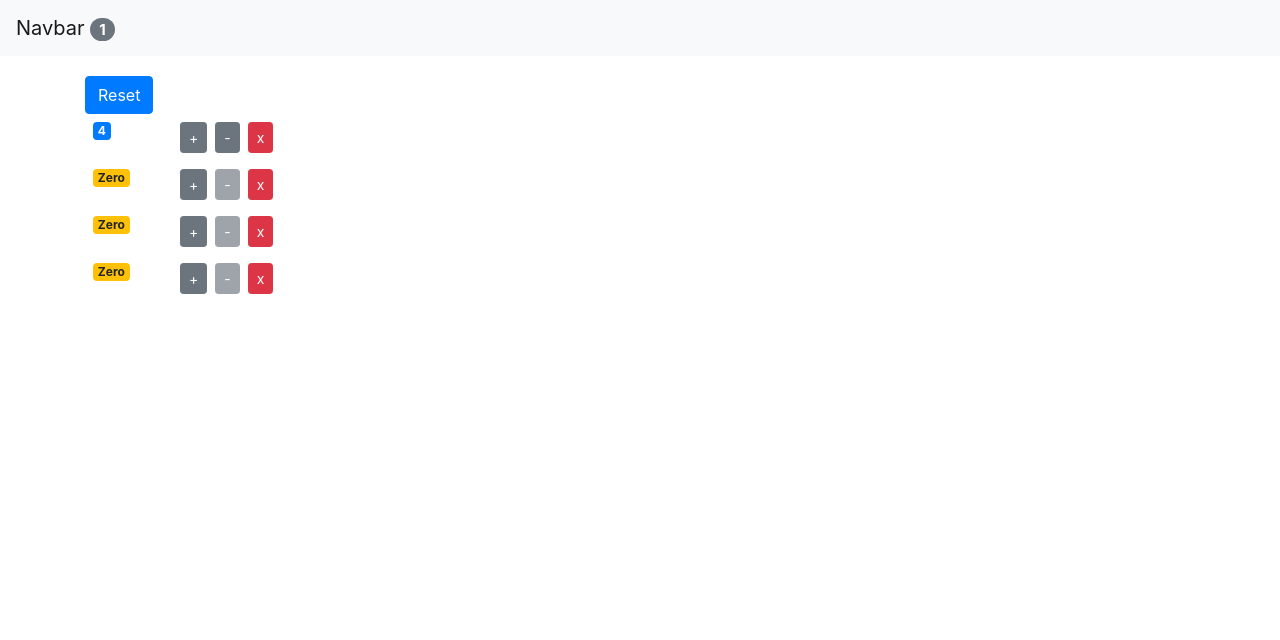
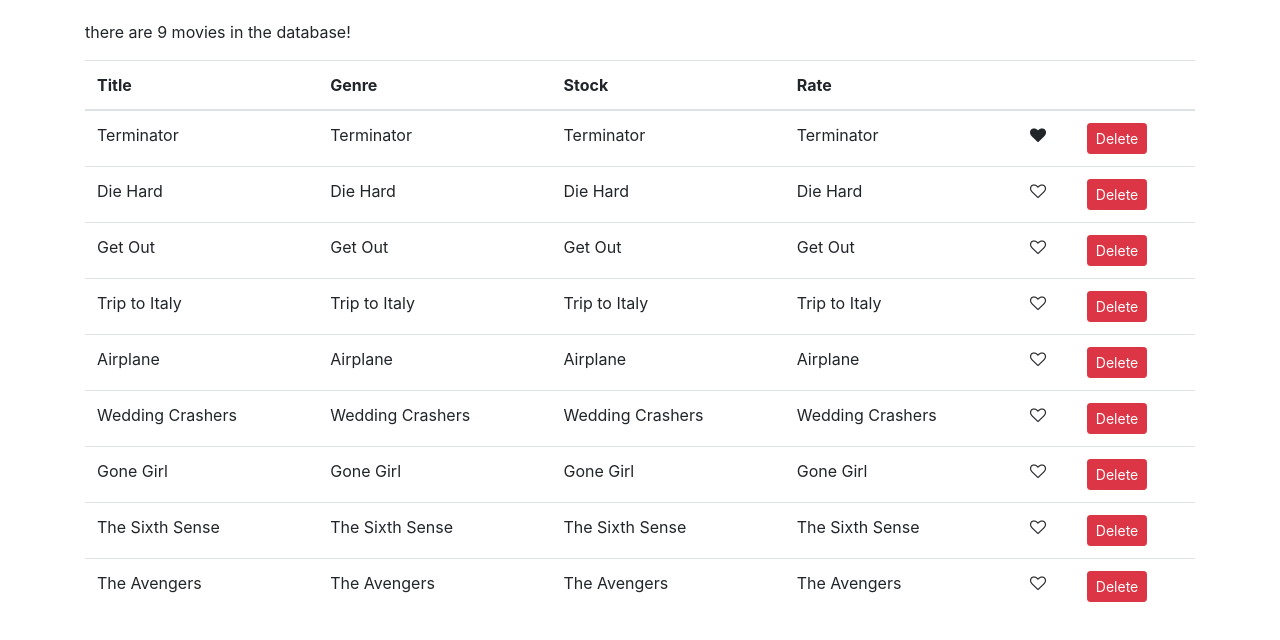
Before and after one commit to ZahraJiryaee/vidly, a React (Create React App) app: page / in a window 1280 px wide. Shown: the top 640 px of the page. Built offline with nearby package versions, Linux system fonts and the light colour scheme.

Commit message:
4.21. exe: toggle like on vidly

```diff
--- a/src/App.js
+++ b/src/App.js
@@ -1,11 +1,25 @@
 import React, { Component } from "react";
 import Movies from "./components/movies";
-import Counters from "./components/counters";
-import NavBar from "./components/navbar";
+// import Counters from "./components/counters";
+// import NavBar from "./components/navbar";
 import "./App.css";
 
 class App extends Component {
-  state = {
+  // vidly app
+
+  render() {
+    return (
+      <React.Fragment>
+        <main className="container">
+          <Movies />
+        </main>
+      </React.Fragment>
+    );
+  }
+
+  // counter example
+  /*
+    state = {
     counters: [
       { id: 1, value: 4 },
       { id: 2, value: 0 },
@@ -63,6 +77,8 @@
       </React.Fragment>
     );
   }
+
+  */
 }
 
 export default App;
--- /dev/null
+++ b/src/components/common/like.jsx
@@ -0,0 +1,19 @@
+import React from "react";
+
+// Input: Liked: boolean
+// OutPut: onClick
+
+const Like = (props) => {
+  let classes = "fa fa-heart";
+  if (!props.liked) classes += "-o";
+  return (
+    <i
+      onClick={props.onLikeToggle}
+      style={{ cursor: "pointer" }}
+      className={classes}
+      aria-hidden="true"
+    ></i>
+  );
+};
+
+export default Like;
--- a/src/components/movies.jsx
+++ b/src/components/movies.jsx
@@ -1,5 +1,6 @@
 import React, { Component } from "react";
 import { getMovies } from "../services/fakeMovieService";
+import Like from "./common/like";
 
 class Movies extends Component {
   state = {
@@ -9,6 +10,15 @@
 
   handleDelete = (movie) => {
     const movies = this.state.movies.filter((m) => m._id !== movie._id);
+    this.setState({ movies });
+  };
+
+  handleLike = (movie) => {
+    const movies = [...this.state.movies];
+    const index = movies.indexOf(movie);
+    // movies[index] = { ...movie };
+    movies[index] = { ...movies[index] };
+    movies[index].liked = !movies[index].liked;
     this.setState({ movies });
   };
 
@@ -27,6 +37,7 @@
               <th>Stock</th>
               <th>Rate</th>
               <th></th>
+              <th></th>
             </tr>
           </thead>
           <tbody>
@@ -36,6 +47,12 @@
                 <td>{movie.title}</td>
                 <td>{movie.title}</td>
                 <td>{movie.title}</td>
+                <td>
+                  <Like
+                    liked={movie.liked}
+                    onLikeToggle={() => this.handleLike(movie)}
+                  />
+                </td>
                 <td>
                   <button
                     onClick={() => this.handleDelete(movie)}
--- a/src/services/fakeMovieService.js
+++ b/src/services/fakeMovieService.js
@@ -7,64 +7,65 @@
     genre: { _id: "5b21ca3eeb7f6fbccd471818", name: "Action" },
     numberInStock: 6,
     dailyRentalRate: 2.5,
-    publishDate: "2018-01-03T19:04:28.809Z"
+    publishDate: "2018-01-03T19:04:28.809Z",
+    liked: true,
   },
   {
     _id: "5b21ca3eeb7f6fbccd471816",
     title: "Die Hard",
     genre: { _id: "5b21ca3eeb7f6fbccd471818", name: "Action" },
     numberInStock: 5,
-    dailyRentalRate: 2.5
+    dailyRentalRate: 2.5,
   },
   {
     _id: "5b21ca3eeb7f6fbccd471817",
     title: "Get Out",
     genre: { _id: "5b21ca3eeb7f6fbccd471820", name: "Thriller" },
     numberInStock: 8,
-    dailyRentalRate: 3.5
+    dailyRentalRate: 3.5,
   },
   {
     _id: "5b21ca3eeb7f6fbccd471819",
     title: "Trip to Italy",
     genre: { _id: "5b21ca3eeb7f6fbccd471814", name: "Comedy" },
     numberInStock: 7,
-    dailyRentalRate: 3.5
+    dailyRentalRate: 3.5,
   },
   {
     _id: "5b21ca3eeb7f6fbccd47181a",
     title: "Airplane",
     genre: { _id: "5b21ca3eeb7f6fbccd471814", name: "Comedy" },
     numberInStock: 7,
-    dailyRentalRate: 3.5
+    dailyRentalRate: 3.5,
   },
   {
     _id: "5b21ca3eeb7f6fbccd47181b",
     title: "Wedding Crashers",
     genre: { _id: "5b21ca3eeb7f6fbccd471814", name: "Comedy" },
     numberInStock: 7,
-    dailyRentalRate: 3.5
+    dailyRentalRate: 3.5,
   },
   {
     _id: "5b21ca3eeb7f6fbccd47181e",
     title: "Gone Girl",
     genre: { _id: "5b21ca3eeb7f6fbccd471820", name: "Thriller" },
     numberInStock: 7,
-    dailyRentalRate: 4.5
+    dailyRentalRate: 4.5,
   },
   {
     _id: "5b21ca3eeb7f6fbccd47181f",
     title: "The Sixth Sense",
     genre: { _id: "5b21ca3eeb7f6fbccd471820", name: "Thriller" },
     numberInStock: 4,
-    dailyRentalRate: 3.5
+    dailyRentalRate: 3.5,
   },
   {
     _id: "5b21ca3eeb7f6fbccd471821",
     title: "The Avengers",
     genre: { _id: "5b21ca3eeb7f6fbccd471818", name: "Action" },
     numberInStock: 7,
-    dailyRentalRate: 3.5
-  }
+    dailyRentalRate: 3.5,
+  },
 ];
 
 export function getMovies() {
@@ -72,13 +73,13 @@
 }
 
 export function getMovie(id) {
-  return movies.find(m => m._id === id);
+  return movies.find((m) => m._id === id);
 }
 
 export function saveMovie(movie) {
-  let movieInDb = movies.find(m => m._id === movie._id) || {};
+  let movieInDb = movies.find((m) => m._id === movie._id) || {};
   movieInDb.name = movie.name;
-  movieInDb.genre = genresAPI.genres.find(g => g._id === movie.genreId);
+  movieInDb.genre = genresAPI.genres.find((g) => g._id === movie.genreId);
   movieInDb.numberInStock = movie.numberInStock;
   movieInDb.dailyRentalRate = movie.dailyRentalRate;
 
@@ -91,7 +92,7 @@
 }
 
 export function deleteMovie(id) {
-  let movieInDb = movies.find(m => m._id === id);
+  let movieInDb = movies.find((m) => m._id === id);
   movies.splice(movies.indexOf(movieInDb), 1);
   return movieInDb;
 }
```
